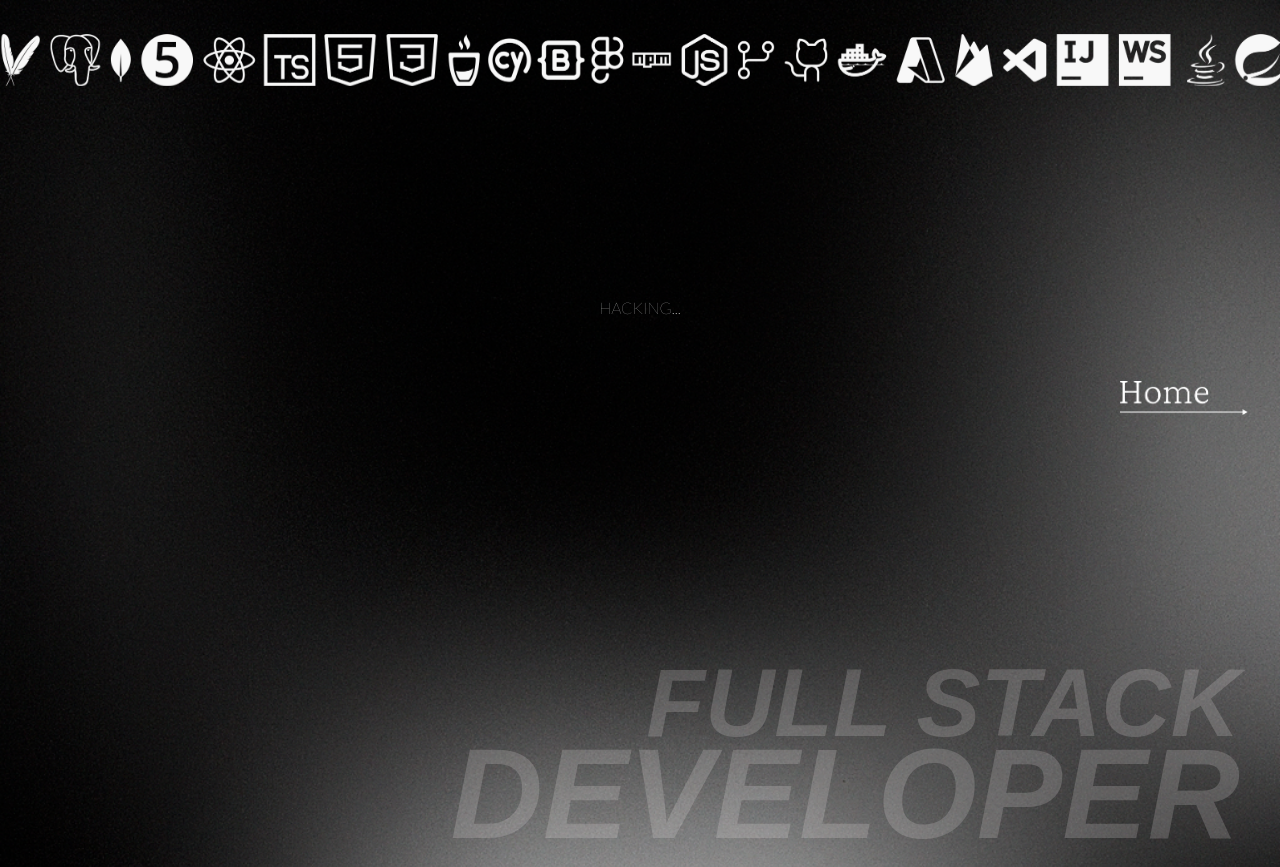
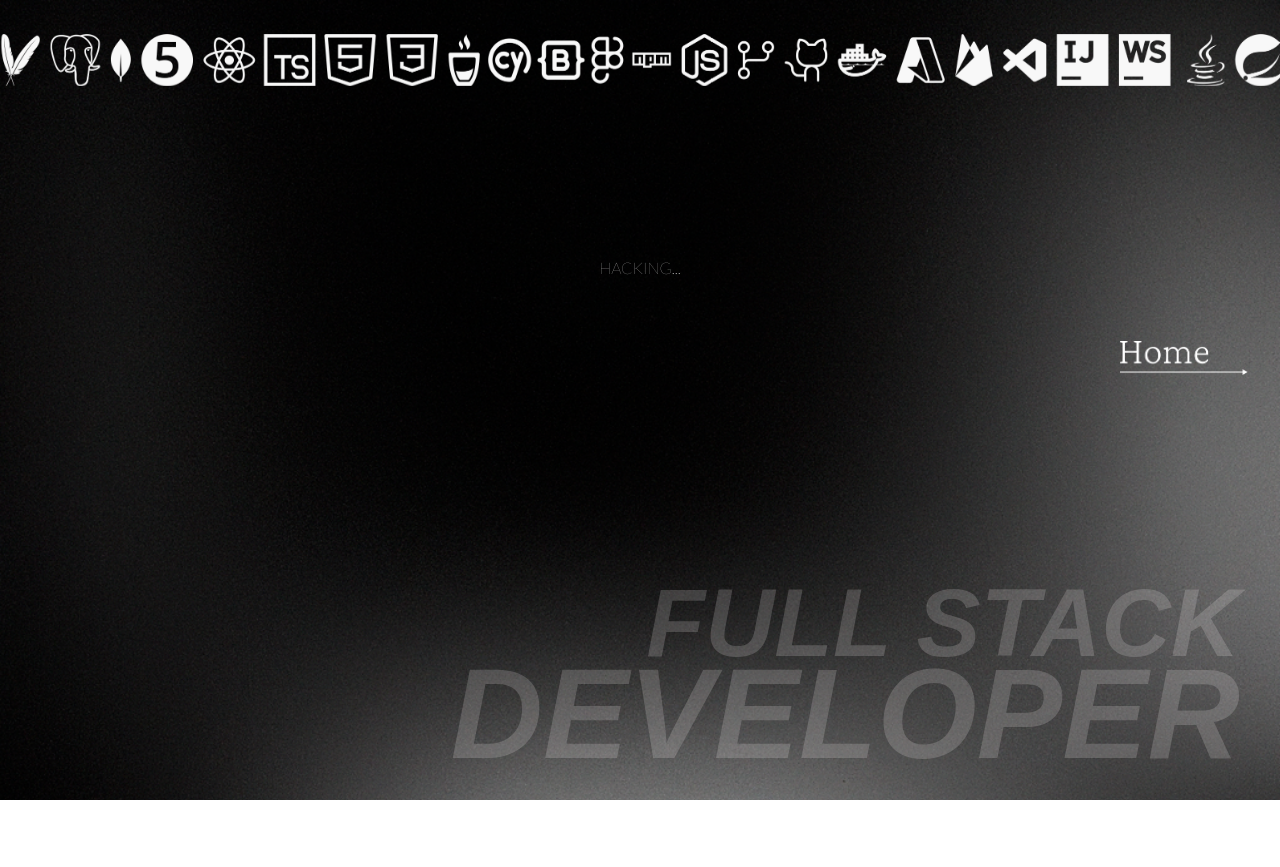
Before and after one commit to 1998KB/portfolio, a React (Create React App) app in the folder portfolio-app/: page /about/my-expertise in a window 1280 px wide. After the commit the page ends 800 px from the top, so only its background shows below. Built offline with nearby package versions, Linux system fonts and the light colour scheme.

Commit message:
index css fixes 2

```diff
--- a/portfolio-app/src/components/myExpertise/MyExpertise.css
+++ b/portfolio-app/src/components/myExpertise/MyExpertise.css
@@ -4,5 +4,5 @@
   justify-content: center;
   align-items: center;
   max-width: 100%;
-  min-height: 60vh;
+  min-height: 50vh;
 }
--- a/portfolio-app/src/components/myStory/MyStory.scss
+++ b/portfolio-app/src/components/myStory/MyStory.scss
@@ -4,5 +4,5 @@
   justify-content: center;
   align-items: center;
   max-width: 100%;
-  min-height:60vh;
+  min-height:50vh;
 }
--- a/portfolio-app/src/components/myVision/MyVision.css
+++ b/portfolio-app/src/components/myVision/MyVision.css
@@ -4,5 +4,5 @@
   justify-content: center;
   align-items: center;
   max-width: 100%;
-  min-height: 60vh;
+  min-height: 50vh;
 }
--- a/portfolio-app/src/index.css
+++ b/portfolio-app/src/index.css
@@ -12,7 +12,7 @@
 }
 
 body {
-  min-height: 60vh;
+  min-height: 50vh;
   max-width: 100%;
   overflow-x: hidden;
   overflow-y: visible;
```
